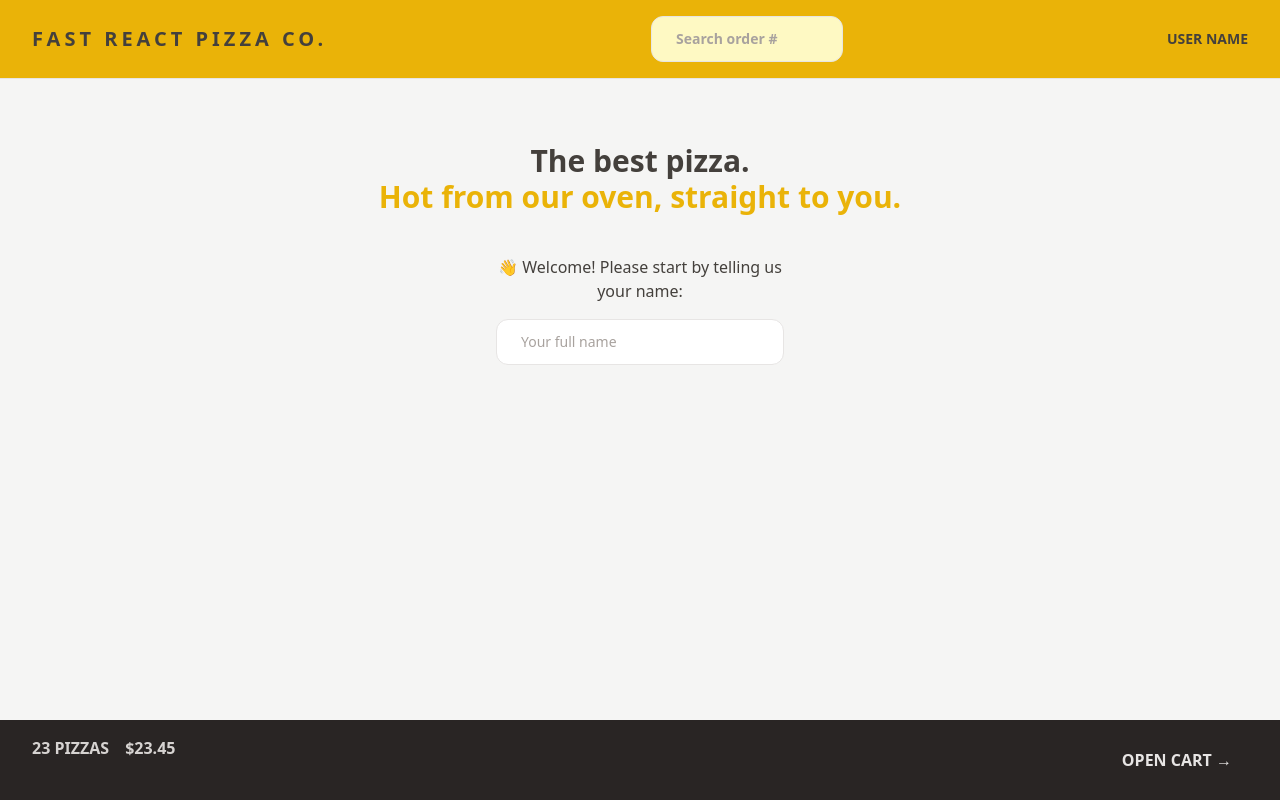
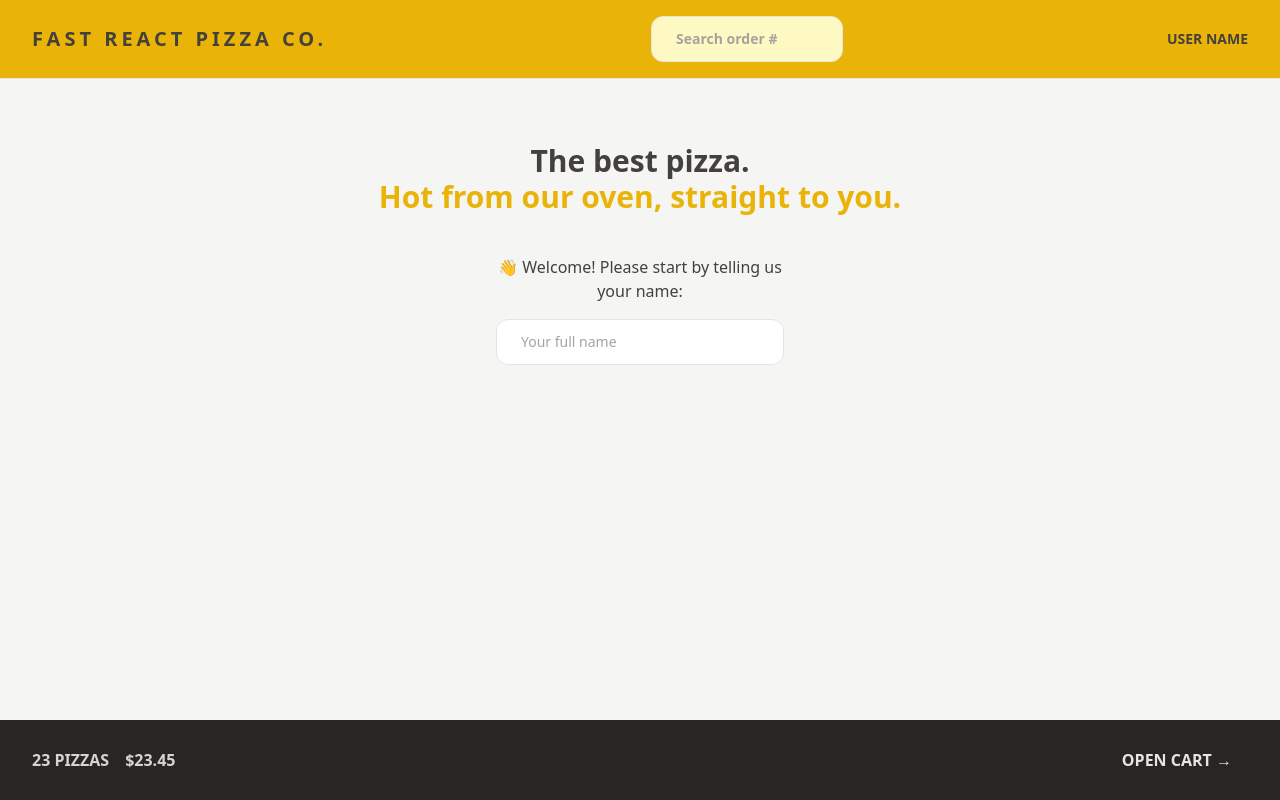
Before and after one commit to XavierEnriquez/fast-react-pizza, a React (Vite) app: page / in a window 1280 px wide. Built offline with nearby package versions, Linux system fonts and the light colour scheme.

Commit message:
Update CartOverview.jsx

```diff
--- a/src/features/cart/CartOverview.jsx
+++ b/src/features/cart/CartOverview.jsx
@@ -2,7 +2,7 @@ import Button from "../../ui/Button";
 
 function CartOverview() {
   return (
-    <div className="flex flex-wrap justify-between gap-4 bg-stone-800 px-8 py-4 uppercase text-stone-200">
+    <div className="flex flex-wrap justify-between items-center gap-4 bg-stone-800 px-8 py-4 uppercase text-stone-200">
       <p className="space-x-4 text-nowrap font-semibold text-stone-300">
         <span>23 pizzas</span>
         <span>$23.45</span>
```
